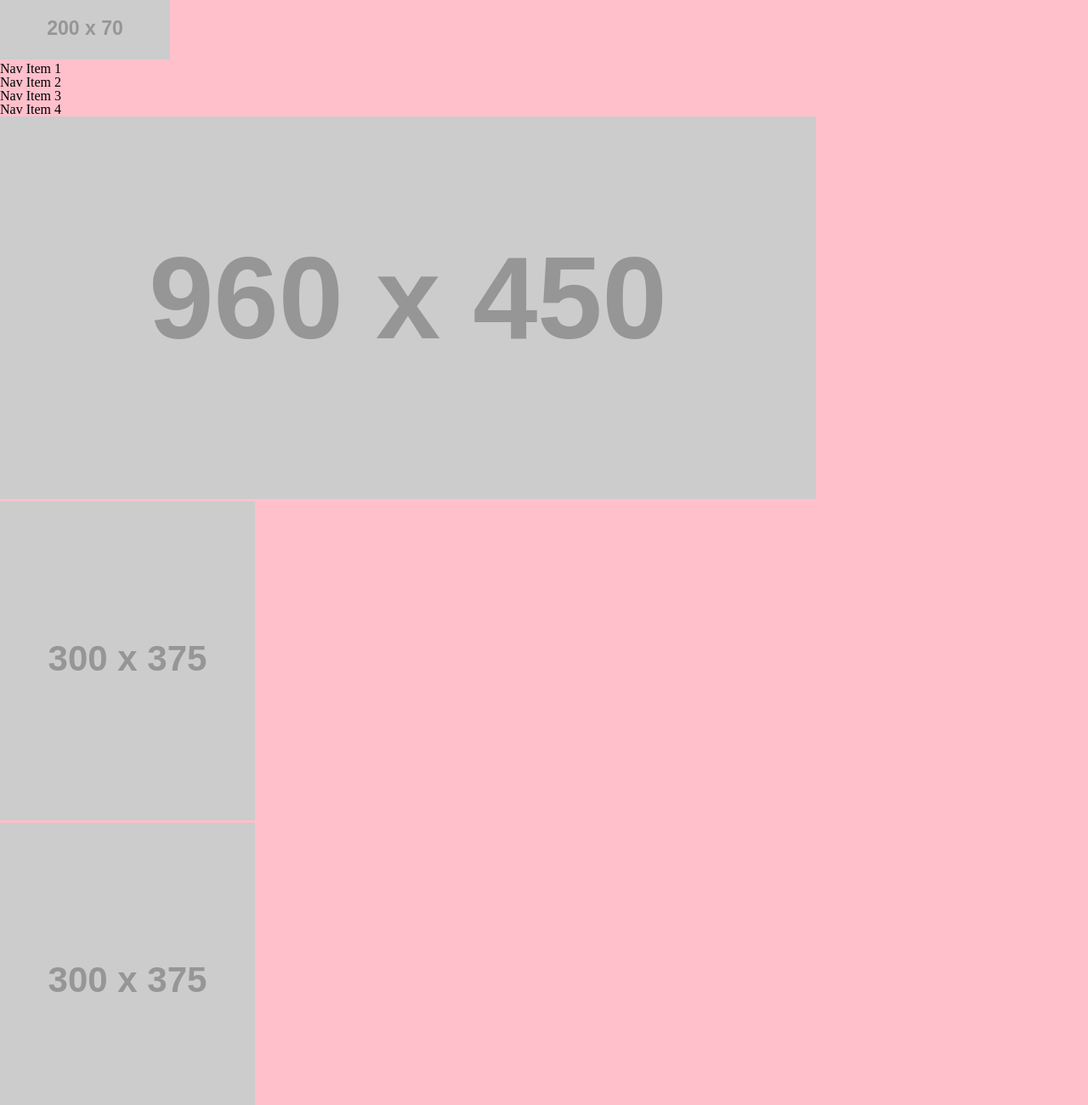
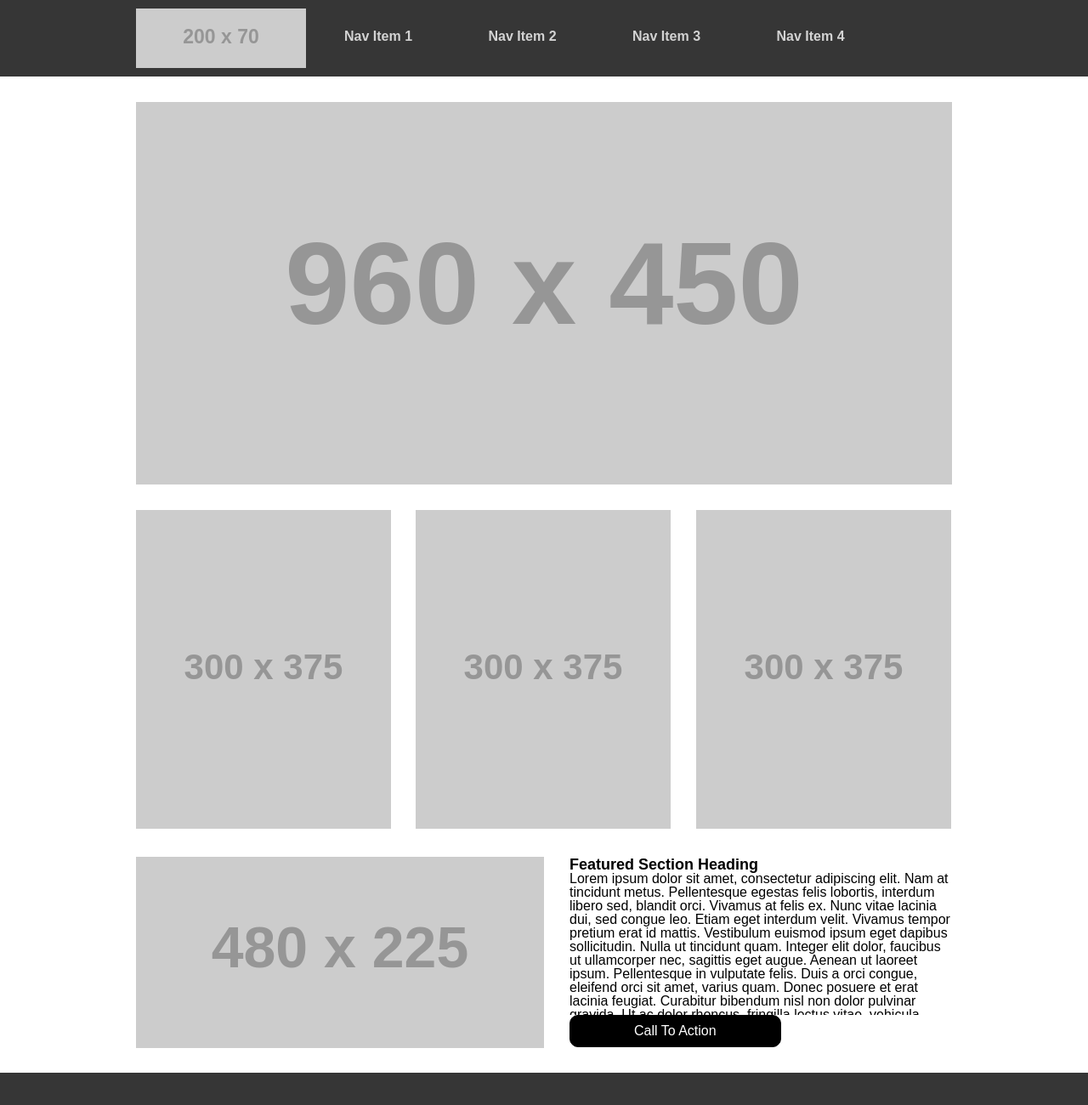
Before and after one commit to SianCulligan/class09wireframe, a plain HTML site: page index.html in a window 1280 px wide. Shown: the top 1300 px of the page at 85% size. Drawn offline with Linux system fonts and the light colour scheme; placeholder pictures from the web are drawn by us.

Commit message:
added css to create wireframe

```diff
--- a/css/style.css
+++ b/css/style.css
@@ -1,3 +1,97 @@
-body {
-    background: pink;
+html {
+    font-family: Arial, Helvetica, sans-serif;
 }
+header, footer {
+    background: rgb(54, 54, 54);
+    width: 100%;
+    height: 90px;
+    margin-bottom: 30px;
+
+}
+
+#logo {
+    float: left;
+    margin-top: 10px;
+    margin-left: px;
+}
+
+li {
+    display: inline-block;
+    color: lightgray;
+    font-weight: bold;
+    margin-top: 35px;
+    padding-right: 40px;
+    padding-left: 45px;
+}
+
+#top {
+    display: block;
+    width: 960px;
+    margin-left: auto;
+    margin-right: auto;
+
+}
+img {
+    display: block;
+    margin-left: auto;
+    margin-right: auto;
+    margin-bottom: 30px;
+}
+
+
+#middle{
+    display: block;
+    width: 960px;
+    margin-left: auto;
+    margin-right: auto;
+}
+
+.subBanners {
+    display: inline-block;
+}
+
+#sb2 {
+    margin-right: 25px;
+    margin-left: 25px;
+}
+
+#featuredImage{
+    float: left;
+    margin-right: 30px;
+}
+
+h2 {
+    font-weight: bold;
+    font-size: large;
+}
+
+p {
+    width: 450px;
+    height: 168px;
+    overflow: scroll;
+}
+
+#cta {
+    border: 1px solid black;
+    display: inline-block;
+    padding: 10px 75px;
+    border-radius: 10px;
+    background: black;
+    color: white;
+}
+
+#cta:hover {
+    transition: 350ms;
+    color: pink;
+}
+
+#bottom {
+    display: block;
+    width: 960px;
+    margin-left: auto;
+    margin-right: auto;
+}
+
+footer {
+    margin-top: 30px;
+}
--- a/index.html
+++ b/index.html
@@ -1,43 +1,43 @@
 <!DOCTYPE html>
 
+<html>
     <head>
     <link href="css/reset.css" type="text/css" rel="stylesheet" >
     <link href="css/style.css" type="text/css" rel="stylesheet" >
 </head>
 <body>
     <header>
-    <div>
-        <img src = "https://via.placeholder.com/200x70/ddd"/>
+        <div id="top">
+            <img id = "logo" src = "https://via.placeholder.com/200x70/000"/>
             <nav>
                 <ul>
-                <li>Nav Item 1</li>
-                <li>Nav Item 2</li>
-                <li>Nav Item 3</li>
-                <li>Nav Item 4</li>
+                    <li><a>Nav Item 1</a></li>
+                    <li><a>Nav Item 2</a></li>
+                    <li><a>Nav Item 3</a></li>
+                    <li><a>Nav Item 4</a></li>
                 </ul>
             </nav>
         </div>
     </header>
     <main>
-        <img src="https://via.placeholder.com/960x450/ddd"/>
-        <div>
-            <section><img src="https://via.placeholder.com/300x375/ddd"/></section>
-            <section><img src="https://via.placeholder.com/300x375/ddd"/></section>
-            <section><img src="https://via.placeholder.com/300x375/ddd"/></section>
+        <img id="hero" src="https://via.placeholder.com/960x450/000"/>
+        <div id="middle">
+            <img class="subBanners" src="https://via.placeholder.com/300x375/000"/>
+            <img class="subBanners" id="sb2" src="https://via.placeholder.com/300x375/000"/>
+            <img class="subBanners" src="https://via.placeholder.com/300x375/000"/>
         </div>
-        <div>
-            <img src="https://via.placeholder.com/480x225/ddd"/>
+        <div id="bottom">
+            <img id="featuredImage" src="https://via.placeholder.com/480x225/000"/>
+            <div id="text">
             <h2>Featured Section Heading</h2>
             <p>Lorem ipsum dolor sit amet, consectetur adipiscing elit. Nam at tincidunt metus. Pellentesque egestas felis lobortis, interdum libero sed, blandit orci. Vivamus at felis ex. Nunc vitae lacinia dui, sed congue leo. Etiam eget interdum velit. Vivamus tempor pretium erat id mattis. Vestibulum euismod ipsum eget dapibus sollicitudin. Nulla ut tincidunt quam. Integer elit dolor, faucibus ut ullamcorper nec, sagittis eget augue. Aenean ut laoreet ipsum.
 
             Pellentesque in vulputate felis. Duis a orci congue, eleifend orci sit amet, varius quam. Donec posuere et erat lacinia feugiat. Curabitur bibendum nisl non dolor pulvinar gravida. Ut ac dolor rhoncus, fringilla lectus vitae, vehicula enim. Maecenas sapien libero, placerat at magna non, accumsan consectetur nisi. Lorem ipsum dolor sit amet, consectetur adipiscing elit. In quis augue at mauris ornare placerat. Donec molestie pulvinar odio non finibus. Praesent tempor sollicitudin efficitur. Vivamus semper nisi leo, eget porttitor justo congue vel.
 
-                Donec vel lorem tortor. Ut blandit pellentesque posuere. Fusce fringilla justo vitae augue rhoncus auctor. In maximus ultricies nunc id accumsan. Nullam luctus, urna vel vehicula vulputate, sapien lorem placerat sem, quis egestas est massa in nibh. Ut euismod sapien sed erat tempor, nec fringilla mauris tristique. Nam eget libero eget arcu iaculis malesuada.
+            Donec vel lorem tortor. Ut blandit pellentesque posuere. Fusce fringilla justo vitae augue rhoncus auctor. In maximus ultricies nunc id accumsan. Nullam luctus, urna vel vehicula vulputate, sapien lorem placerat sem, quis egestas est massa in nibh. Ut euismod sapien sed erat tempor, nec fringilla mauris tristique. Nam eget libero eget arcu iaculis malesuada.</p>
+            <section id="cta">Call To Action</section>
+           </div>
 
-                Aenean non ex sit amet ante porttitor malesuada vitae non lacus. Mauris aliquam commodo nisl, eget interdum neque rhoncus sed. Fusce pharetra erat ac imperdiet fermentum. Vestibulum tincidunt mauris risus, vitae viverra est semper et. Cras sit amet enim at ex consequat ultrices quis non felis. Cras placerat lectus condimentum ligula vestibulum commodo. Vestibulum et turpis tellus. Vivamus sit amet libero nec augue commodo pulvinar. Nulla mi ante, gravida id lectus facilisis, finibus fringilla mi. Quisque lacinia nibh magna, id vehicula sapien pharetra ut. Cras ac libero erat. Cras rhoncus egestas dui id placerat. Lorem ipsum dolor sit amet, consectetur adipiscing elit. Fusce commodo mauris id est tempor dapibus. Phasellus condimentum non erat ac interdum. Duis nec faucibus risus.
-
-                In est metus, mollis sit amet maximus quis, sodales nec quam. Proin suscipit sem ac magna molestie viverra. Proin malesuada nisi vel nulla placerat, posuere malesuada quam viverra. Donec quis facilisis odio. Vestibulum hendrerit finibus fringilla. Nam tincidunt quam sit amet nisi volutpat mattis. Aenean sed maximus augue. Duis sed ullamcorper urna. Vivamus ultrices efficitur lobortis. Cras gravida tincidunt ornare. Nulla tincidunt a risus sed venenatis. Integer aliquet, eros ut malesuada vestibulum, lectus orci finibus urna, id viverra lectus leo vel tortor. Pellentesque habitant morbi tristique senectus et netus et malesuada fames ac turpis egestas. Quisque interdum sollicitudin dolor sed congue. Ut id feugiat odio.</p>
-                <section>Call To Action</section>
         </div>
     </main>
 </body>
@@ -46,3 +46,4 @@
 
     </section>
 </footer>
+</html>
```
Lines whose indentation alone changed are shown as unchanged.
